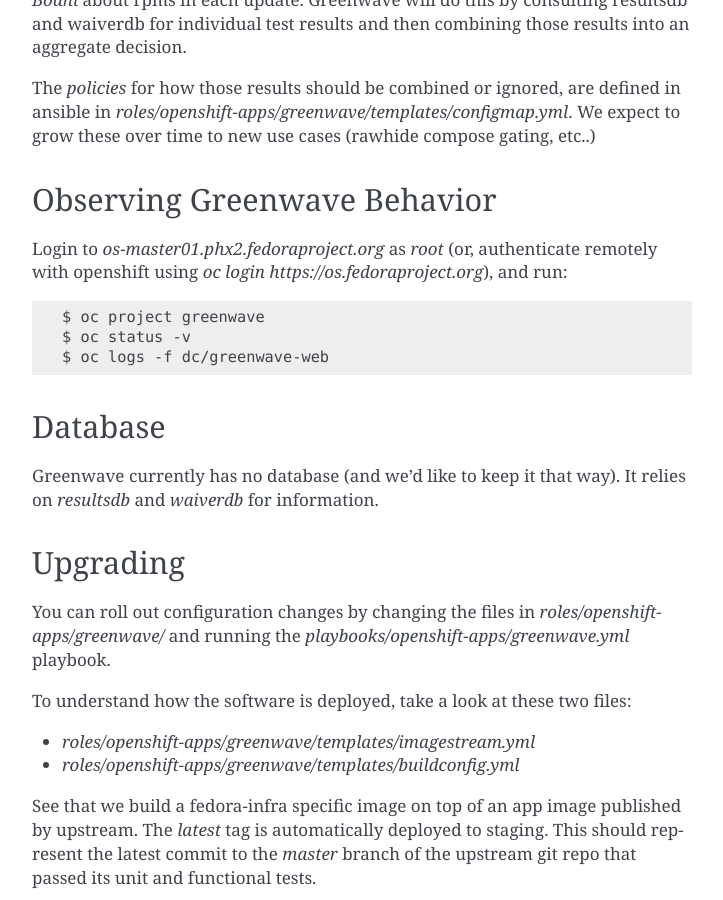
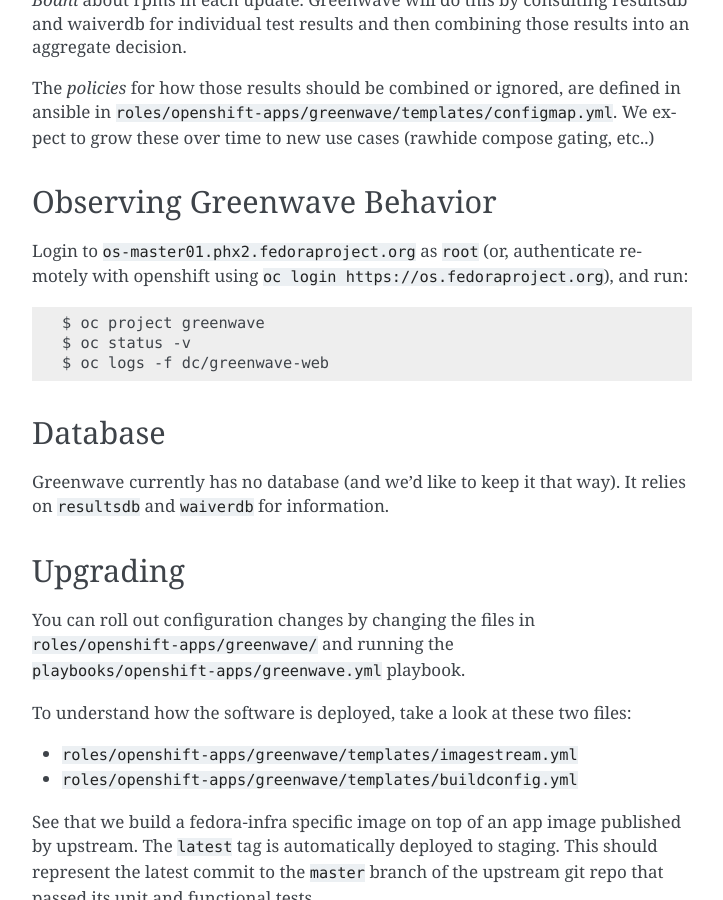
Before and after one commit to FrostyX/infra-docs, a Sphinx documentation site: the page built from docs/sysadmin-guide/sops/greenwave.rst, in a window 1280 px wide and 900 px high, scrolled down 1083 px. Shown: the whole window, without its empty margins (388-1111 px from the left). Built offline with Sphinx 7.4.7, drawn with Linux system fonts in a browser that asks for light colours.

Commit message:
Double ticks.

```diff
--- a/docs/sysadmin-guide/sops/greenwave.rst
+++ b/docs/sysadmin-guide/sops/greenwave.rst
@@ -53,15 +53,15 @@
 results into an aggregate decision.
 
 The *policies* for how those results should be combined or ignored, are defined
-in ansible in `roles/openshift-apps/greenwave/templates/configmap.yml`.
+in ansible in ``roles/openshift-apps/greenwave/templates/configmap.yml``.
 We expect to grow these over time to new use cases (rawhide compose gating, etc..)
 
 
 Observing Greenwave Behavior
 ============================
 
-Login to `os-master01.phx2.fedoraproject.org` as `root` (or, authenticate
-remotely with openshift using `oc login https://os.fedoraproject.org`), and
+Login to ``os-master01.phx2.fedoraproject.org`` as ``root`` (or, authenticate
+remotely with openshift using ``oc login https://os.fedoraproject.org``), and
 run::
 
     $ oc project greenwave
@@ -72,31 +72,31 @@
 ========
 
 Greenwave currently has no database (and we'd like to keep it that way).  It
-relies on `resultsdb` and `waiverdb` for information.
+relies on ``resultsdb`` and ``waiverdb`` for information.
 
 Upgrading
 =========
 
 You can roll out configuration changes by changing the files in
-`roles/openshift-apps/greenwave/` and running the
-`playbooks/openshift-apps/greenwave.yml` playbook.
+``roles/openshift-apps/greenwave/`` and running the
+``playbooks/openshift-apps/greenwave.yml`` playbook.
 
 To understand how the software is deployed, take a look at these two files:
 
-- `roles/openshift-apps/greenwave/templates/imagestream.yml`
-- `roles/openshift-apps/greenwave/templates/buildconfig.yml`
+- ``roles/openshift-apps/greenwave/templates/imagestream.yml``
+- ``roles/openshift-apps/greenwave/templates/buildconfig.yml``
 
 See that we build a fedora-infra specific image on top of an app image
-published by upstream.  The `latest` tag is automatically deployed to
-staging.  This should represent the latest commit to the `master` branch
+published by upstream.  The ``latest`` tag is automatically deployed to
+staging.  This should represent the latest commit to the ``master`` branch
 of the upstream git repo that passed its unit and functional tests.
 
-The `prod` tag is manually controlled.  To upgrade prod to match what is
-in stage, move the `prod` tag to point to the same image as the `latest`
+The ``prod`` tag is manually controlled.  To upgrade prod to match what is
+in stage, move the ``prod`` tag to point to the same image as the ``latest``
 tag.  Our buildconfig is configured to poll that tag, so a new os.fp.o
 build and deployment should be automatically created.
 
-You can watch the build and deployment with `oc` commands.
+You can watch the build and deployment with ``oc`` commands.
 
 You can poll this URL to see what version is live at the moment:
 https://greenwave-web-greenwave.app.os.fedoraproject.org/api/v1.0/version
```
